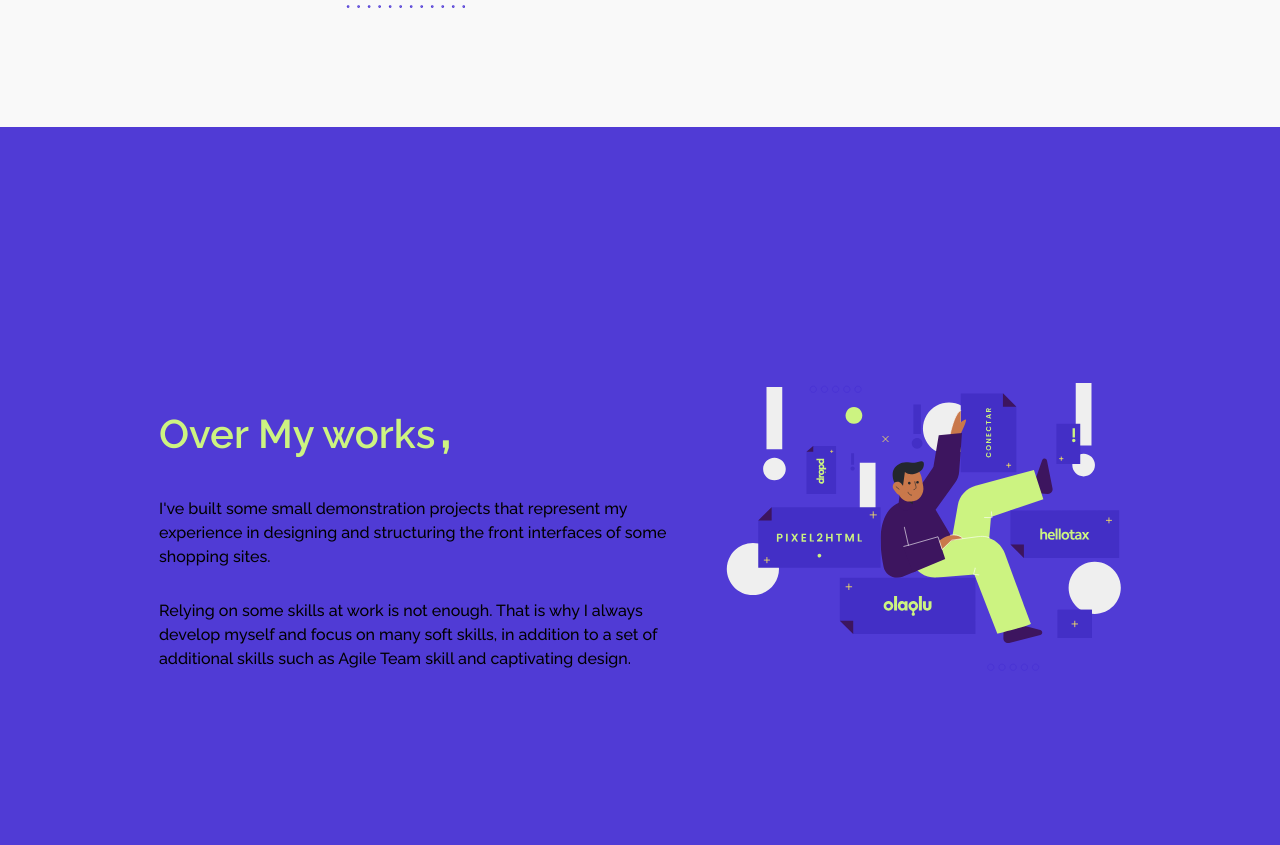
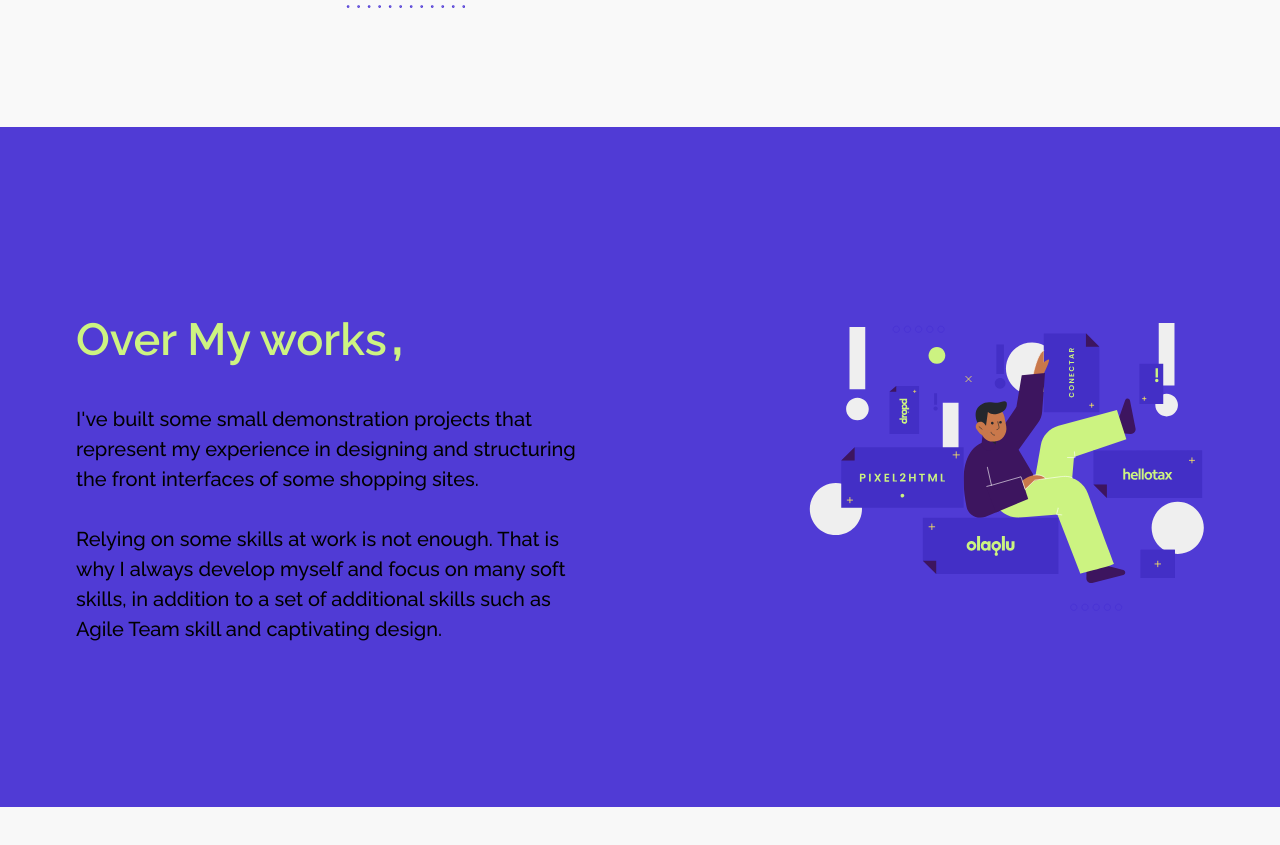
Before and after one commit to AbdEDjalilSaf/MY-PORTFLIO, a React (Vite) app: page / in a window 1280 px wide. Shown: the part 1483-2328 px from the top of the page. After the commit the page ends 2290 px from the top, so only its background shows below. Built offline with nearby package versions, Linux system fonts and the light colour scheme.

Commit message:
first two version

```diff
--- a/src/App.css
+++ b/src/App.css
@@ -27,6 +27,11 @@ a {
   font-size: 37px;
   user-select: none;
   color: #cdf381;
+}
+a::selection,
+h3::selection,
+p::selection{
+  background-color: #503bd5 / 50%;
 }
 li a{
   font-size: 40px;
@@ -562,7 +567,7 @@ ul, ol, li {
 
 @media (min-width:1200px) {
   html{
-    scroll-snap-type: y mandatory;
+    scroll-snap-type: none;
     scroll-behavior: smooth;
     }
   .flexLanding{
@@ -687,17 +692,17 @@ ul, ol, li {
 }
 .overYears{
   padding: 0;
-  min-height: 100vh;
+  min-height: 85vh;
   display: flex;
-  justify-content: center;
+  justify-content: space-evenly;
   align-items: center;
-  gap: 50px;
+  gap: 140px;
 }
 .overtext{
   width: 40%;
 }
 .overtitle{
-  font-size: 40px;
+  font-size: 45px;
   font-weight: 900;
 }
 .overSpan{
@@ -708,10 +713,12 @@ ul, ol, li {
 }
 .overParaOne{
   margin-top: 25px;
+  font-size: 20px;
   /* padding-right:200px; */
 }
 .overParatwo{
   margin-top: 30px;
+  font-size: 20px;
   /* padding-right:200px; */
 
 }
--- a/src/App.jsx
+++ b/src/App.jsx
@@ -5,7 +5,7 @@ import React, { useRef, useState } from 'react';
 import { LazyLoadImage } from 'react-lazy-load-image-component'
 import Design from './Desgin.jsx'
 import Overyears from './Overyears.jsx'
-
+import Article from './Article.jsx'
 
 
 function App() {
@@ -64,7 +64,7 @@ return (
 
 <Design />
 <Overyears />
-
+<Article />
 
 
 
--- /dev/null
+++ b/src/Article.jsx
@@ -0,0 +1,26 @@
+import React from "react";
+
+
+
+
+
+function Article(){
+
+
+return (
+    <>
+<section className='article'>
+
+
+    </section>
+
+
+</>
+)
+
+
+
+
+
+}
+ export default Article
```
